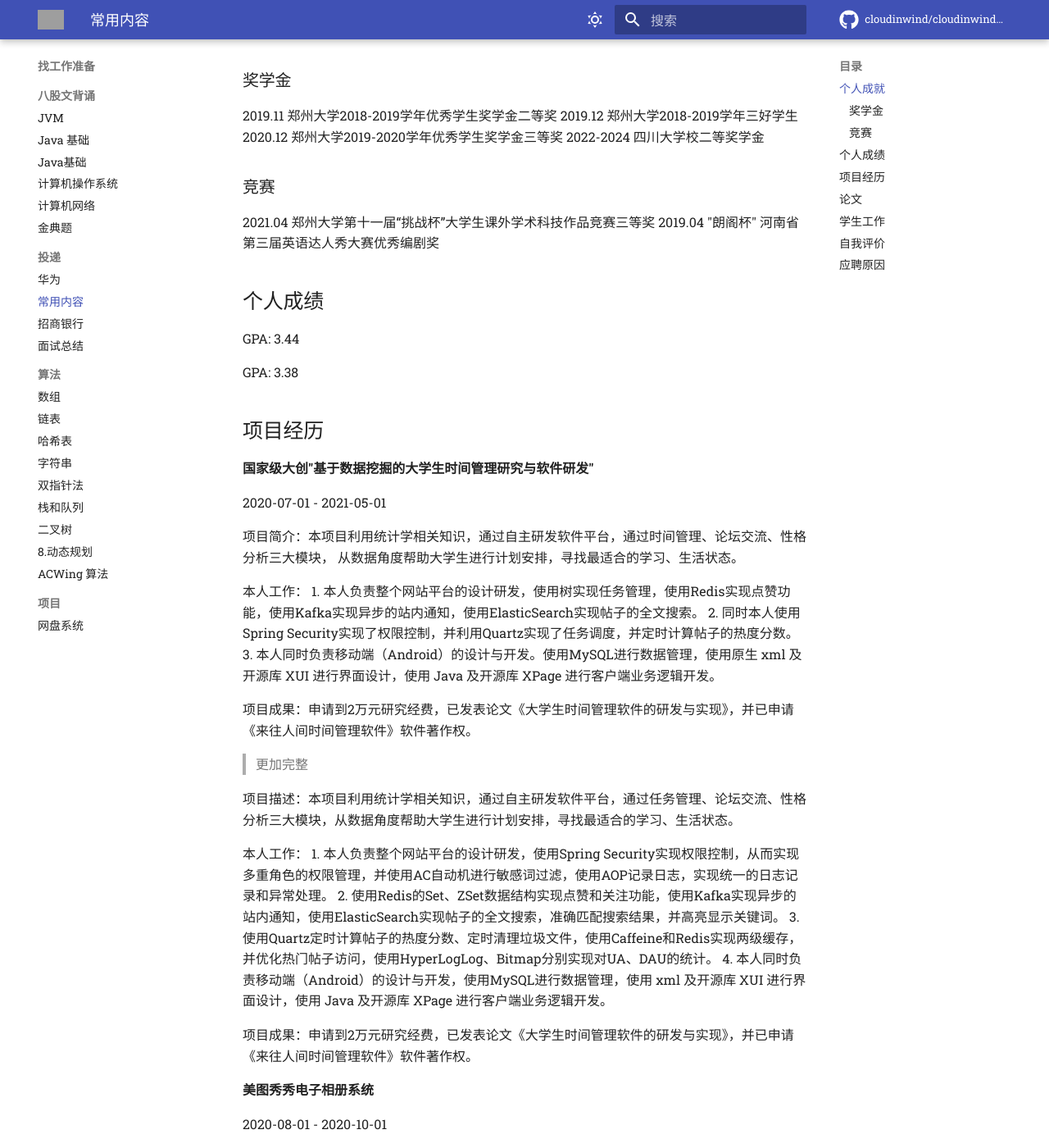
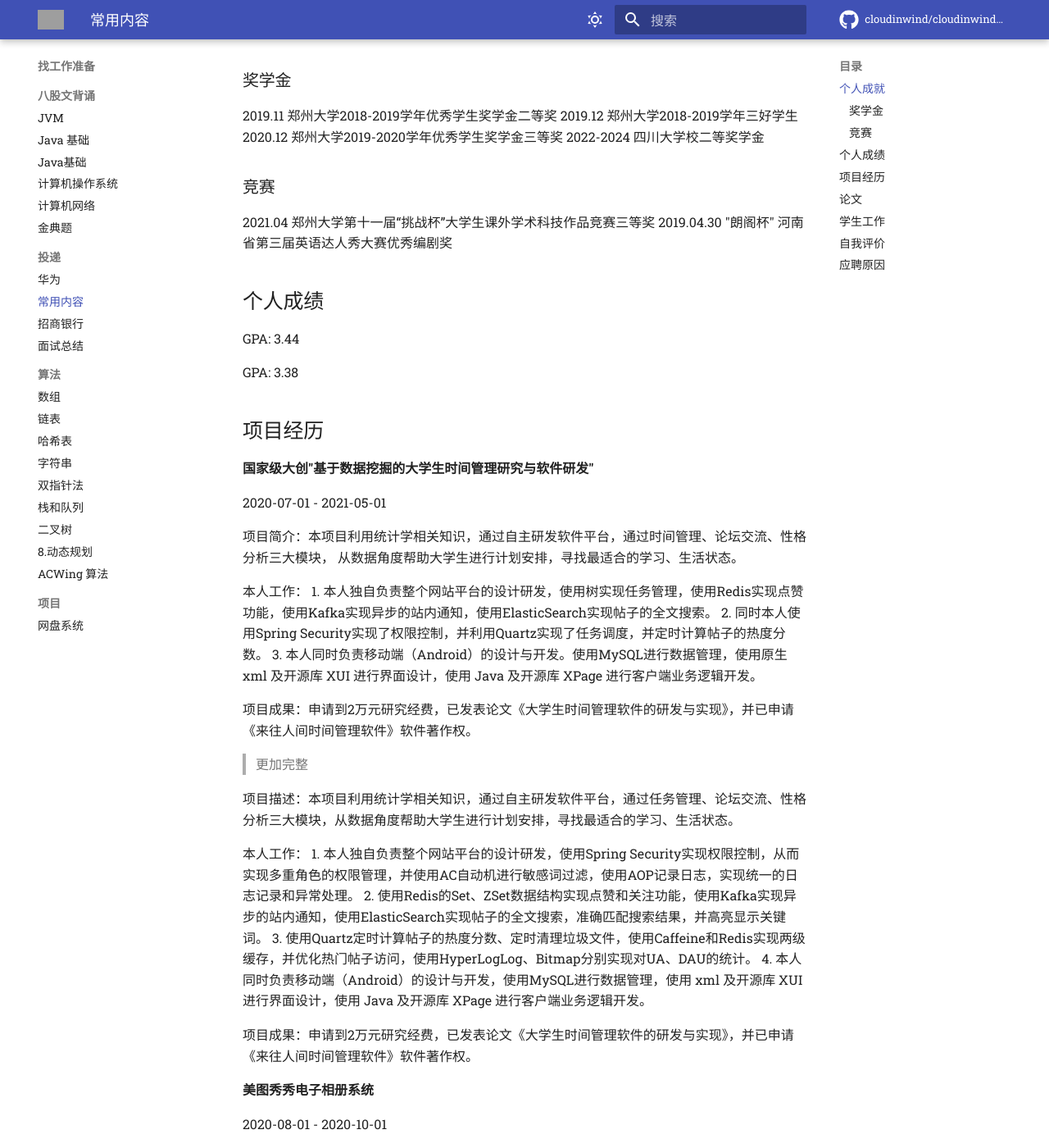
Before and after one commit to cloudinwind/cloudinwind.github.io, an MkDocs documentation site: the page built from docs/找工作准备/投递/常用内容.md, in a window 1280 px wide and 1400 px high, scrolled down 481 px. Shown: the whole window at 82% size. Built offline with MkDocs 1.6.1 and Material for MkDocs 9.7.7, drawn with Linux system fonts in a browser that asks for light colours; comment, search, counter and statistics services are not loaded; grey boxes are pictures that could not be loaded.

Commit message:
cloudinwind 2024-9-3:11:19:58

```diff
--- a/docs/找工作准备/投递/常用内容.md
+++ b/docs/找工作准备/投递/常用内容.md
@@ -23,7 +23,7 @@
 ### 竞赛
 
 2021.04   郑州大学第十一届“挑战杯”大学生课外学术科技作品竞赛三等奖
-2019.04  "朗阁杯" 河南省第三届英语达人秀大赛优秀编剧奖
+2019.04.30  "朗阁杯" 河南省第三届英语达人秀大赛优秀编剧奖
 
 
 
@@ -45,7 +45,7 @@ GPA: 3.38
 项目简介：本项目利用统计学相关知识，通过自主研发软件平台，通过时间管理、论坛交流、性格分析三大模块， 从数据角度帮助大学生进行计划安排，寻找最适合的学习、生活状态。
 
 本人工作：
-1. 本人负责整个网站平台的设计研发，使用树实现任务管理，使用Redis实现点赞功能，使用Kafka实现异步的站内通知，使用ElasticSearch实现帖子的全文搜索。
+1. 本人独自负责整个网站平台的设计研发，使用树实现任务管理，使用Redis实现点赞功能，使用Kafka实现异步的站内通知，使用ElasticSearch实现帖子的全文搜索。
 2. 同时本人使用Spring Security实现了权限控制，并利用Quartz实现了任务调度，并定时计算帖子的热度分数。
 3. 本人同时负责移动端（Android）的设计与开发。使用MySQL进行数据管理，使用原生 xml 及开源库 XUI 进行界面设计，使用 Java 及开源库 XPage 进行客户端业务逻辑开发。
 
@@ -56,7 +56,7 @@ GPA: 3.38
 项目描述：本项目利用统计学相关知识，通过自主研发软件平台，通过任务管理、论坛交流、性格分析三大模块，从数据角度帮助大学生进行计划安排，寻找最适合的学习、生活状态。
 
 本人工作：
-1. 本人负责整个网站平台的设计研发，使用Spring Security实现权限控制，从而实现多重角色的权限管理，并使用AC自动机进行敏感词过滤，使用AOP记录日志，实现统一的日志记录和异常处理。
+1. 本人独自负责整个网站平台的设计研发，使用Spring Security实现权限控制，从而实现多重角色的权限管理，并使用AC自动机进行敏感词过滤，使用AOP记录日志，实现统一的日志记录和异常处理。
 2. 使用Redis的Set、ZSet数据结构实现点赞和关注功能，使用Kafka实现异步的站内通知，使用ElasticSearch实现帖子的全文搜索，准确匹配搜索结果，并高亮显示关键词。
 3. 使用Quartz定时计算帖子的热度分数、定时清理垃圾文件，使用Caffeine和Redis实现两级缓存，并优化热门帖子访问，使用HyperLogLog、Bitmap分别实现对UA、DAU的统计。
 4. 本人同时负责移动端（Android）的设计与开发，使用MySQL进行数据管理，使用 xml 及开源库 XUI 进行界面设计，使用 Java 及开源库 XPage 进行客户端业务逻辑开发。
```
